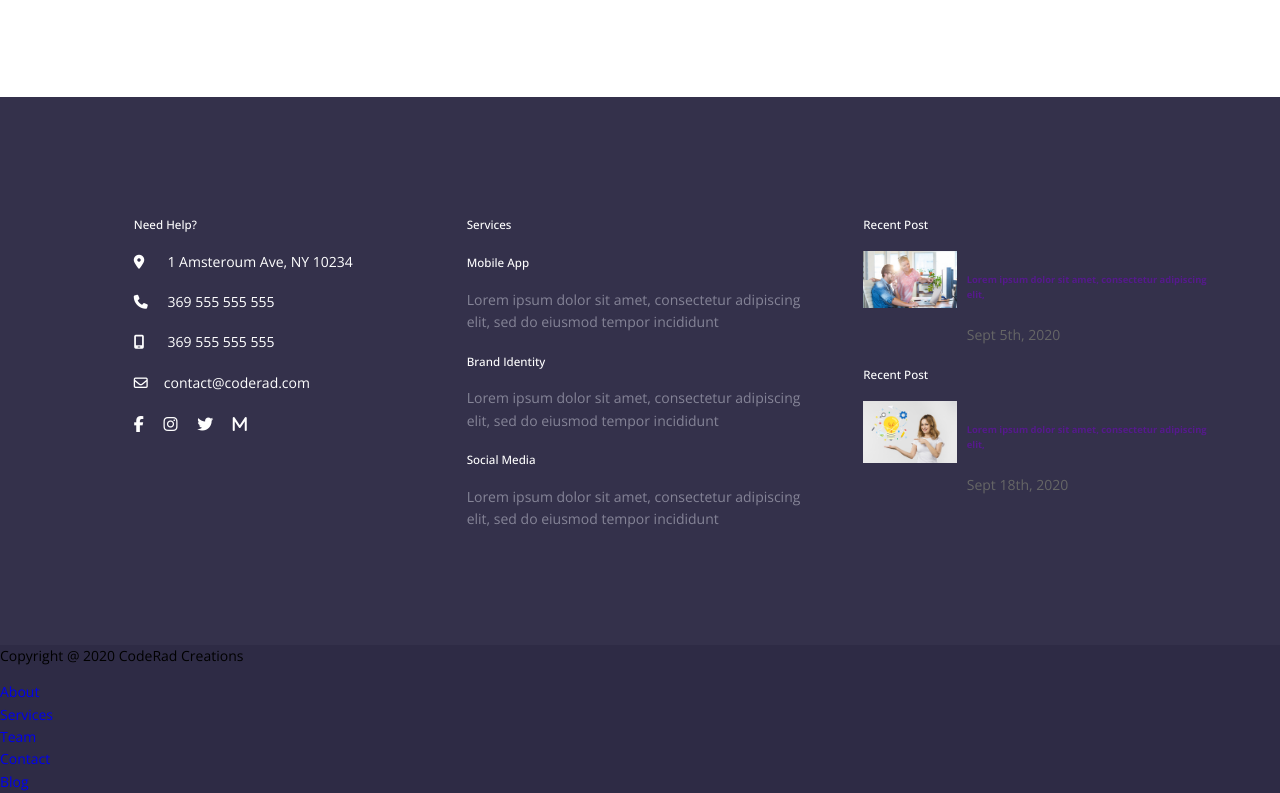
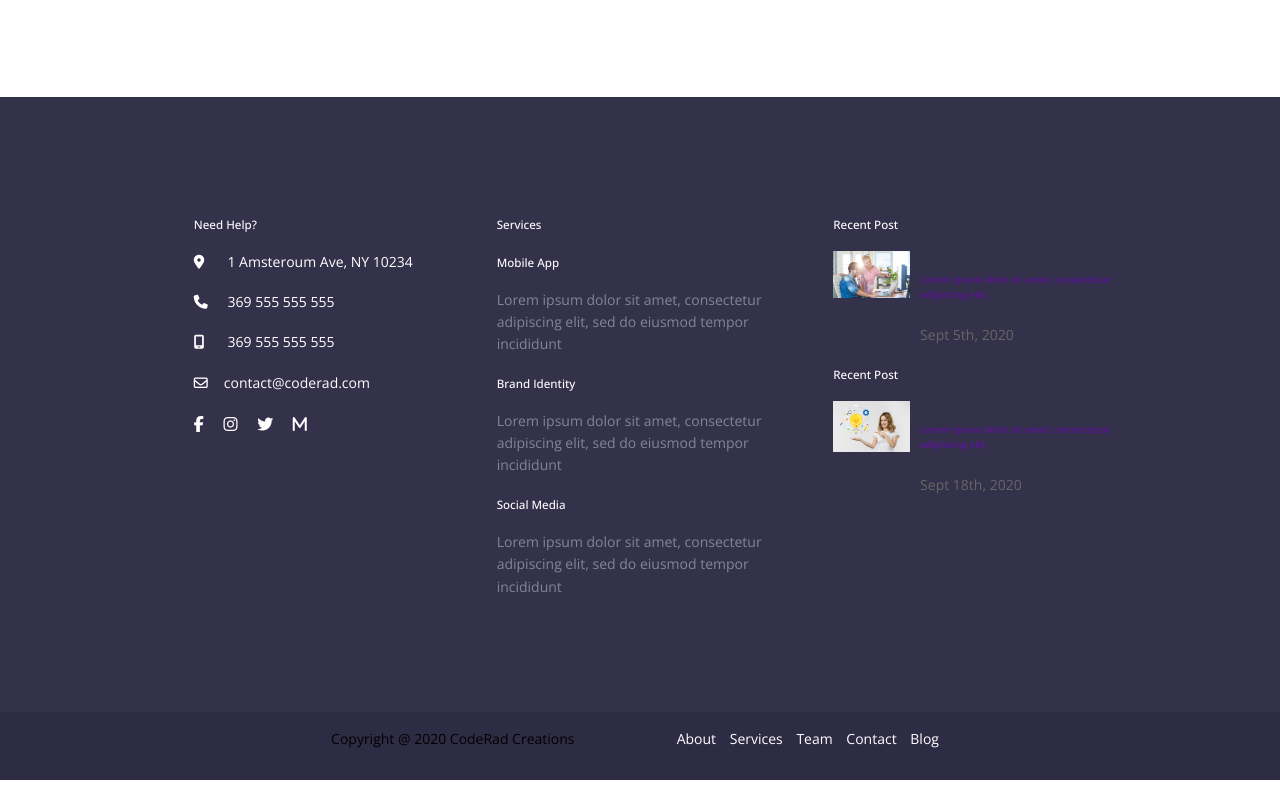
Before and after one commit to montmichael93/hmtl-css-advanced, a plain HTML site: page index.html in a window 1280 px wide. Shown: the part 4236-5029 px from the top of the page. Drawn offline with nearby package versions, Linux system fonts and the light colour scheme.

Commit message:
completed styling the footer`

```diff
--- a/css/default.css
+++ b/css/default.css
@@ -104,14 +104,24 @@ img {
 
 }
 
+@media (min-width: 768px) {
+    .pricing-table,
+    .testimonial-grid,
+    .footer-bottom-wrapper
+    {
+        max-width: 720px;
+    }
+}
+
+
+@media (min-width: 992px){
+    footer .container {max-width: 960px;}
+}
+
+
 
 @media (min-width: 1200px) {
-    .container {max-width: 1140px;}
+    .container {
+        max-width: 1140px;
+    }
 }
-
-@media (min-width: 768px) {
-    .pricing-table {
-        max-width: 720px;
-    }
-    .testimonial-grid {max-width: 720px;}
-}
--- a/css/styles.css
+++ b/css/styles.css
@@ -423,3 +423,24 @@ footer .footer-col {
     color: var(--font-color-light);
     font-size: var(--size-10);
 }
+.footer-bottom-wrapper {
+    display: flex;
+    justify-content: space-around;
+    margin: 0 auto;
+    flex-wrap: wrap;
+}
+
+.footer-bottom {padding: var(--size-16);}
+
+
+.copyright p { color: var(--size-16) 0;}
+.footer-bottom-links ul li {
+    display: inline-block;
+    margin-right: var(--size-10);
+    color: var(--white);
+}
+
+.footer-bottom-links ul li a {
+
+    color: var(--white);
+}
```
